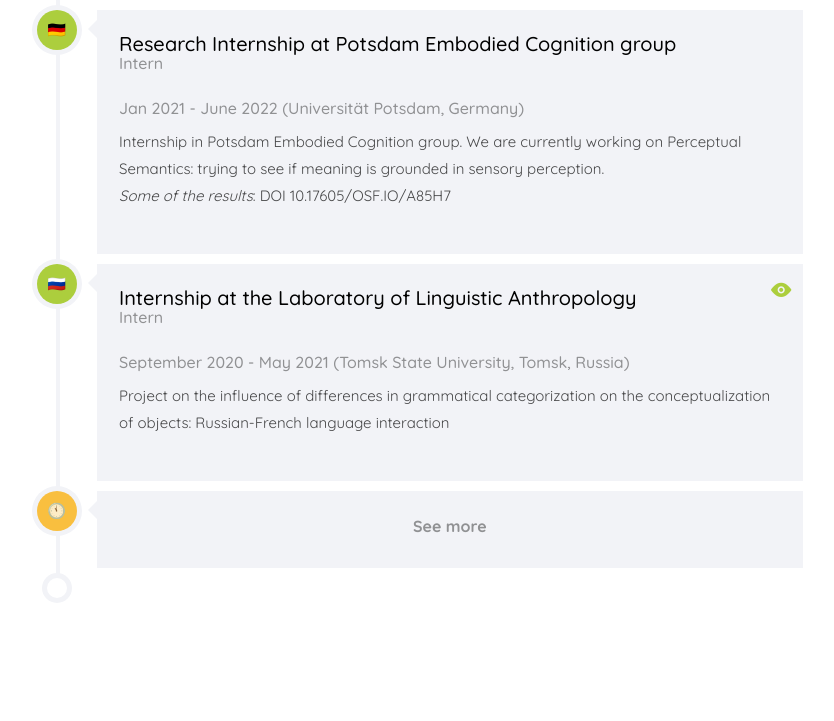
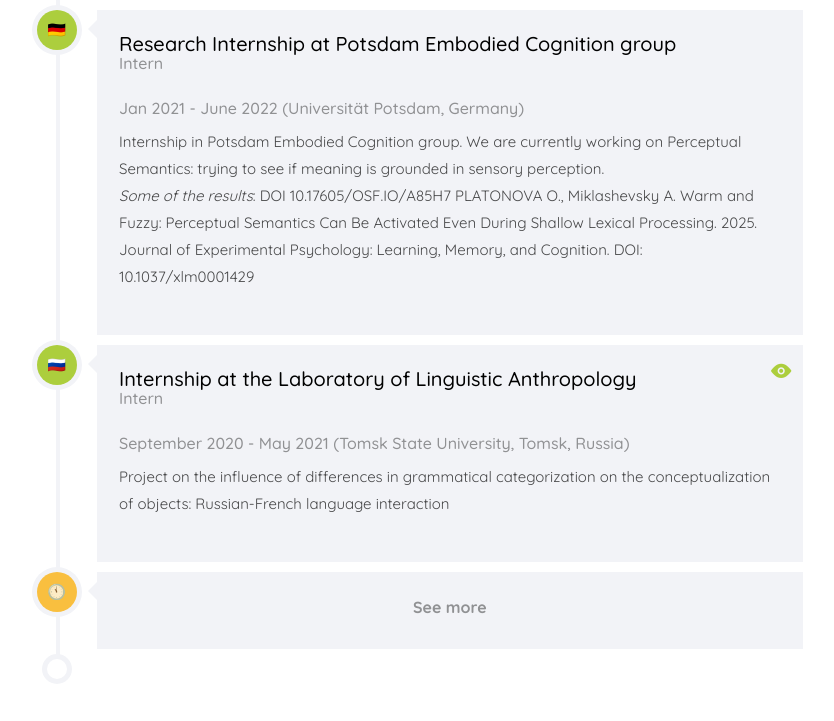
Before and after one commit to lespl/lespl.github.io, a plain HTML site: page index.html in a window 1280 px wide. Shown: the part 1713-2434 px from the top of the page, without its empty margins (366-1200 px from the left). Drawn offline with nearby package versions, Linux system fonts and the light colour scheme; files whose address does not match are found by name; a web font is replaced by a local one.

Commit message:
Update index.html

```diff
--- a/index.html
+++ b/index.html
@@ -235,6 +235,7 @@
 													Internship in Potsdam Embodied Cognition group. We are currently working on Perceptual Semantics: trying to see if meaning is grounded in sensory perception.
 													<br>
 													<i>Some of the results</i>: DOI 10.17605/OSF.IO/A85H7
+													PLATONOVA O., Miklashevsky A. Warm and Fuzzy: Perceptual Semantics Can Be Activated Even During Shallow Lexical Processing. 2025. Journal of Experimental Psychology: Learning, Memory, and Cognition. DOI: 10.1037/xlm0001429
 
 												</p>
 											</div>
```
